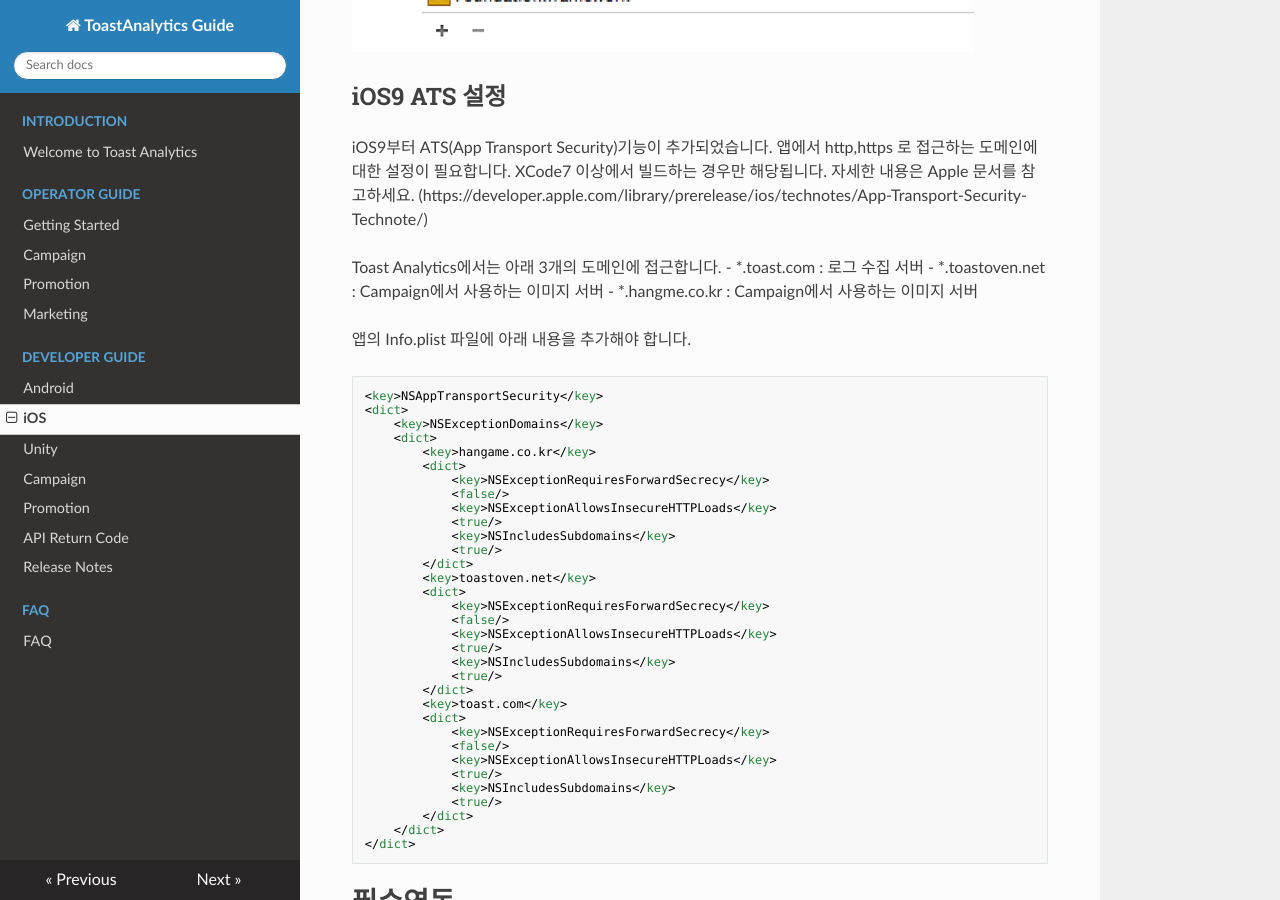
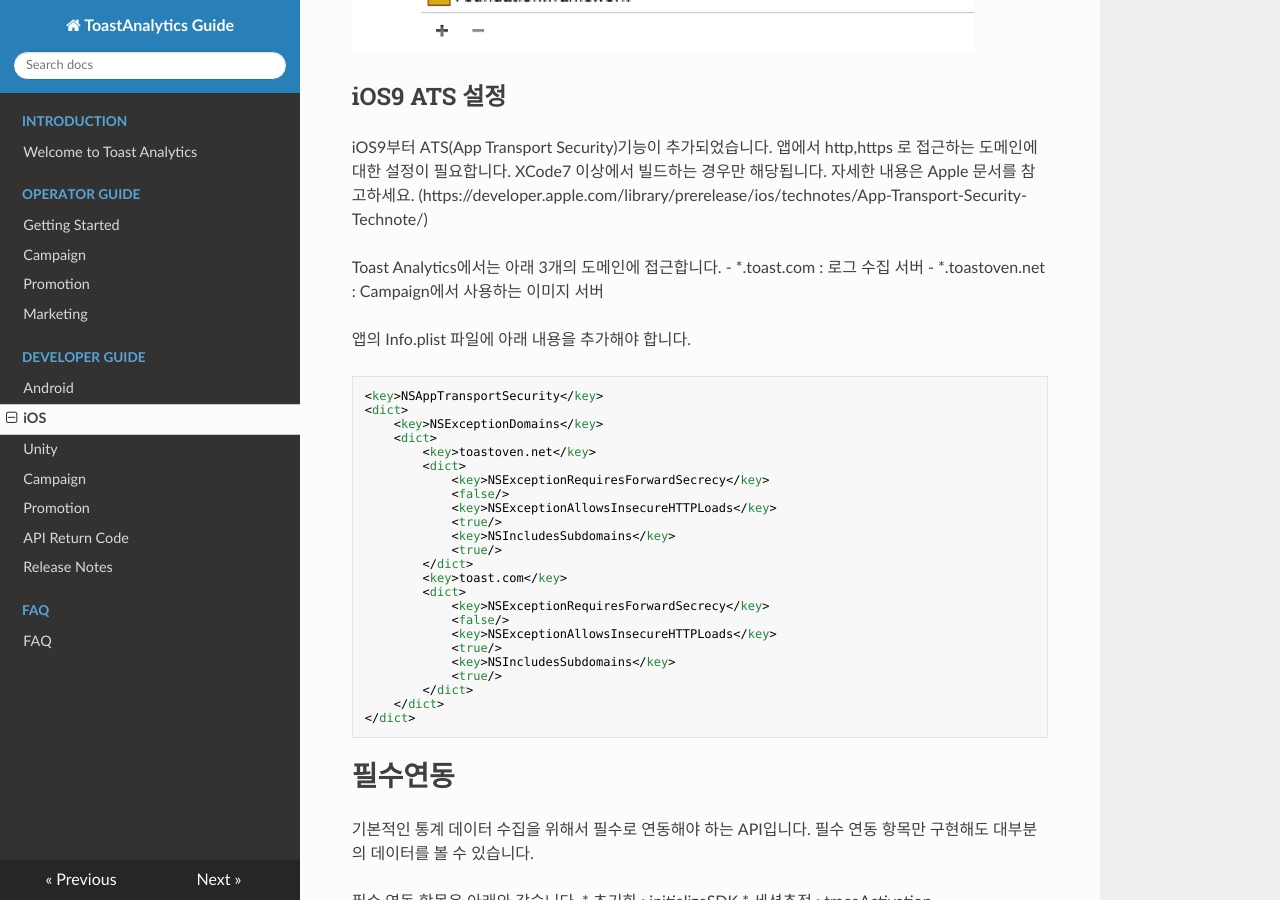
Before and after one commit to ToastAnalytics/ToastAnalytics, an MkDocs documentation site: the page built from docs/Developer/5. iOS Developer Guide.md, in a window 1280 px wide and 900 px high, scrolled down 931 px. Built offline with MkDocs 1.6.1, drawn with Linux system fonts in a browser that asks for light colours; nearby versions of some CDN libraries; old or Windows-style settings are respelled for this version of MkDocs.

Commit message:
Update 5. iOS Developer Guide.md

```diff
--- a/docs/Developer/5. iOS Developer Guide.md
+++ b/docs/Developer/5. iOS Developer Guide.md
@@ -24,7 +24,6 @@
 Toast Analytics에서는 아래 3개의 도메인에 접근합니다.
 - *.toast.com : 로그 수집 서버
 - *.toastoven.net : Campaign에서 사용하는 이미지 서버
-- *.hangme.co.kr : Campaign에서 사용하는 이미지 서버
 
 앱의 Info.plist 파일에 아래 내용을 추가해야 합니다.
 
@@ -33,15 +32,6 @@
 <dict>
 	<key>NSExceptionDomains</key>
 	<dict>
-		<key>hangame.co.kr</key>
-		<dict>
-			<key>NSExceptionRequiresForwardSecrecy</key>
-			<false/>
-			<key>NSExceptionAllowsInsecureHTTPLoads</key>
-			<true/>
-			<key>NSIncludesSubdomains</key>
-			<true/>
-		</dict>
 		<key>toastoven.net</key>
 		<dict>
 			<key>NSExceptionRequiresForwardSecrecy</key>
```
